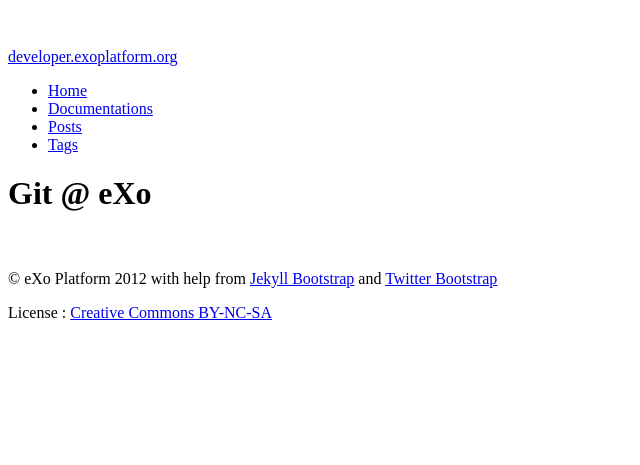
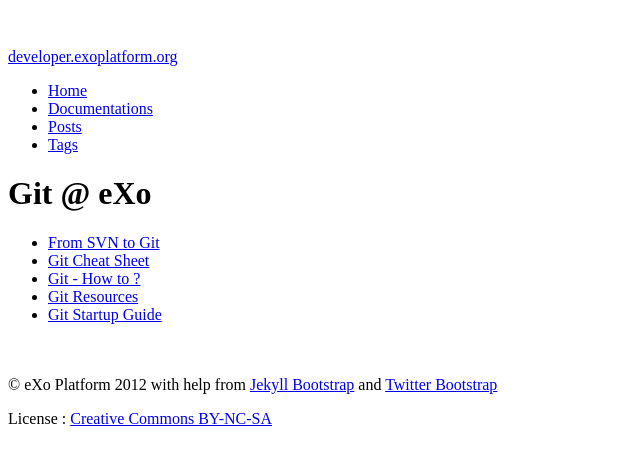
Before and after one commit to exoplatform/developer.exoplatform.org, a Jekyll site: the page built from docs/git/index.html, in a window 1280 px wide. Shown: the top 465 px of the page, without its empty margins (0-640 px from the left). Built offline with Jekyll 4.4.1, drawn with Linux system fonts in a browser that asks for light colours; nearby versions of some CDN libraries; Markdown is read by kramdown in place of the engine named in the settings.

Commit message:
SWF-1856 : Various cleanup

```diff
--- a/docs/git/cheatsheet.textile
+++ b/docs/git/git-cheatsheet.textile
@@ -2,6 +2,7 @@
 layout: page
 title: "Git Cheat Sheet"
 tags: [git,cheatsheet]
+group: git
 ---
 {% include JB/setup %}
 
--- a/docs/git/howto.md
+++ b/docs/git/git-howto.md
@@ -2,6 +2,7 @@
 layout: page
 title: "Git - How to ?"
 tags: [git,howto]
+group: git
 ---
 {% include JB/setup %}
 
--- a/docs/git/index.html
+++ b/docs/git/index.html
@@ -7,7 +7,8 @@
 <div class="row">
     <div class="span12">
         <ul>
-            {% assign pages_list = site.pages.category. %}
+            {% assign pages_list = site.pages %}
+            {% assign group = "git" %}
             {% include JB/pages_list %}
         </ul>
     </div>
--- a/docs/git/resources.md
+++ b/docs/git/resources.md
@@ -2,6 +2,7 @@
 layout: page
 title: "Git Resources"
 tags: [git,howto]
+group: git
 ---
 {% include JB/setup %}
 
--- /dev/null
+++ b/docs/git/startup-guide.md
@@ -0,0 +1,13 @@
+---
+layout: page
+title: "Git Startup Guide"
+tags: [git]
+group: git
+---
+{% include JB/setup %}
+
+## Git command line tools
+
+## Git GUI
+
+## Git configuration
```
Also changed, not shown: docs/git/from-svn-to-git.textile (renamed from docs/git/fromSVN.textile, +7 -0 lines), docs/git/startupGuide.md (deleted, +0 -5 lines).
